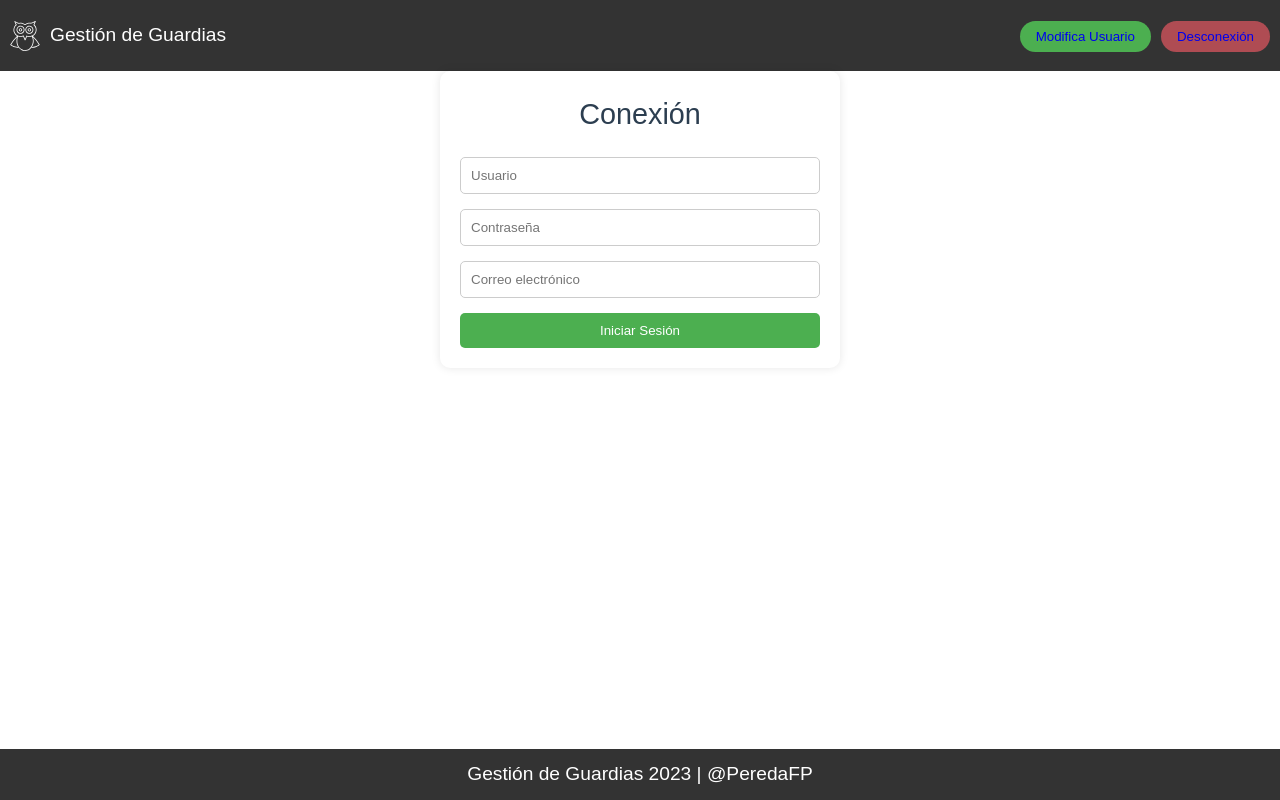
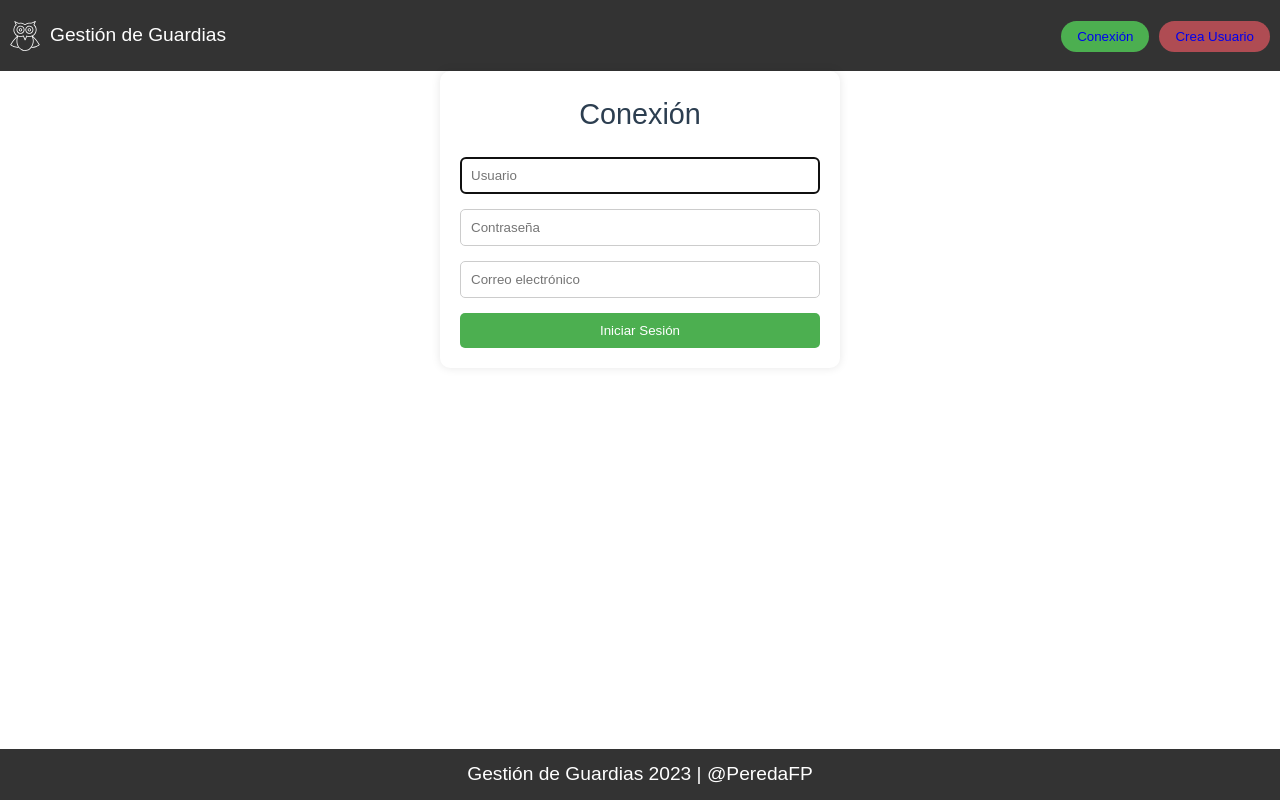
Before and after one commit to PEREDAFP/guardias, a Vue app: page /login in a window 1280 px wide. Built offline with nearby package versions, Linux system fonts and the light colour scheme; the HTML template or start-up script is replaced by a standard one.

Commit message:
modificamos las rutas y lo dejamos preparado para la clase de 2DAW

```diff
--- a/src/components/cabecera/botoneraPrincipal.vue
+++ b/src/components/cabecera/botoneraPrincipal.vue
@@ -1,5 +1,4 @@
 <script setup lang="ts">
-//import { toRefs } from 'vue'
 //Textos obtenidos del .env
 const LOGIN: string = import.meta.env.VITE_LOGIN
 const LOGOUT: string = import.meta.env.VITE_LOGOUT
@@ -9,11 +8,12 @@ const MODIFICA_USUARIO: string  = import.meta.env.VITE_MODIFICA_USUARIO
 interface Props {
   conectado: boolean
 }
-const conectado = defineProps<Props>()
+const props = defineProps<Props>()
+
 </script>
 
 <template>
-  <div v-if="!conectado">
+  <div v-if="!props.conectado">
     <!-- Si no estamos conectados -->
     <button id="login-button">
       <RouterLink to="login"> {{ LOGIN }} </RouterLink>
--- a/src/components/cabeceraPrincipal.vue
+++ b/src/components/cabeceraPrincipal.vue
@@ -16,6 +16,7 @@ const { conectado } = storeToRefs(usuario)
 
 const TextoCabecera: string = import.meta.env.VITE_CABECERA
 const enlaces: RouteLink[] = getRoutes(router)
+
 </script>
 <template>
   <header>
--- a/src/components/formularios/formularioAcceso.vue
+++ b/src/components/formularios/formularioAcceso.vue
@@ -14,7 +14,7 @@ const EMAIL: string = import.meta.env.VITE_EMAIL
 
 
 import { useUsuarioStore } from '@/stores/usuario'
-import { reactive, ref } from 'vue'
+import { reactive, ref, onMounted } from 'vue'
 import type { Ref } from 'vue'
 import type { Usuario } from '@/components/interfaces'
 import { useRouter } from 'vue-router'
@@ -43,15 +43,19 @@ const conecta = () => {
   }
 
 }
+
+const foco = ref<HTMLInputElement | null>(null)
+onMounted(() => {
+  if (foco.value !== null) foco.value.focus()
+})
 </script>
 
 <template>
   <div class="login-container">
     <h2>{{ CONEXION }}</h2>
     <form @submit.prevent="conecta()">
-      <input v-model = "usuario.login" class="login-input" type="text" :placeholder="INPUTUSUARIO" :required="true" />
+      <input ref="foco" v-model = "usuario.login" class="login-input" type="text" :placeholder="INPUTUSUARIO" :required="true" />
       <input v-model = "password" class="login-input" type="password" :placeholder="INPUTPASSWORD" :required="true" />
-      <!--Eliminaremos esto al obtener el email de la BBDD. Es para probar con modificación-->
       <input
         v-model="usuario.email"
         class="login-input"
--- a/src/components/formularios/formularioLogout.vue
+++ b/src/components/formularios/formularioLogout.vue
@@ -20,7 +20,6 @@ const desconecta = () => {
     <form @submit.prevent="desconecta">
       <button class="create-user-button" type="submit">{{ LOGOUT }}</button>
     </form>
-    <h1>{{ useUsuario.informacionUsuario() }}</h1>
   </div>
 </template>
 
--- a/src/components/formularios/formularioModificaUsuario.vue
+++ b/src/components/formularios/formularioModificaUsuario.vue
@@ -53,7 +53,7 @@ const PASSWORD_DEBEN_SER_IGUALES = import.meta.env.VITE_PASSWORD_DEBEN_SER_IGUAL
       <button v-if="password === repassword" button class="login-button" type="submit">{{ BOTONGUARDAR }}</button>
       <h2 v-else>{{ PASSWORD_DEBEN_SER_IGUALES }}</h2>
     </form>
-    <h1>{{ usuario.nivel }}</h1>
+
 
   </div>
 </template>
--- /dev/null
+++ b/src/components/notFound.vue
@@ -0,0 +1,16 @@
+<script setup lang="ts">
+
+</script>
+
+
+<template>
+    <div>
+        <h1>Ruta no encontrada</h1>
+
+    </div>
+</template>
+
+
+<style scoped>
+
+</style>
--- a/src/router/index.ts
+++ b/src/router/index.ts
@@ -2,6 +2,7 @@ import { createRouter, createWebHistory } from 'vue-router'
 import inicioComponente from '@/components/inicioComponente.vue'
 import componenteUno from '@/components/paraProbar/componenteUno.vue'
 import componenteDos from '@/components/paraProbar/componenteDos.vue'
+import notFound from '@/components/notFound.vue'
 
 /* con el componente tres haremos un lazy loaded
 import componenteTres from '@/components/paraProbar/componenteTres.vue'
@@ -74,25 +75,28 @@ const router = createRouter({
       name: 'modificaUser',
       component: () => import('@/components/formularios/formularioModificaUsuario.vue')
     },
-
     {
       path: '/:pathMatch(.*)*',
-      redirect: () => ({ name: 'inicio' })
+      component: inicioComponente,
+
     }
+
   ]
 })
 
-//OJO si se quiere trabajar con pinia y router hay que hacerlo así
 
-router.beforeEach((to, from, next) => {
-  //En esta tabla añadimos las rutas que pueden accederse sin estar conectados
-  const rutasSinLogin:string[] = ['login', 'createlogin', 'inicio']
+router.beforeEach( (to, from, next ) => {
+  //Recuerda que esto es un mal código para probar la limitación de acceso a nuestras rutas
+  //Debes trabajar con autentificación tipo oAuto2 + JWT
   const usuario = useUsuarioStore()
   const { conectado } = storeToRefs(usuario)
-  if (!conectado.value) {
-    //if (to.name == 'login' || to.name == 'createlogin' || to.name === 'inicio') next()
-    if (rutasSinLogin.includes(to.name as string)) next()
-  } else next() //Implementaremos los filtros a rutas de Jefatura de Estudios
+  if (!conectado.value)
+  if (!conectado){
+    if ((to.name === 'login') || (to.name === 'createlogin'))  next()
+    next({ name: 'login' })
+  }
+
+  next()
+
 })
-
 export default router
--- a/src/stores/composables/useUsuario.ts
+++ /dev/null
@@ -1,13 +0,0 @@
-import { useUsuarioStore } from '@/stores/usuario'
-import { storeToRefs } from 'pinia'
-import { ref } from 'vue'
-
-const usuario = useUsuarioStore()
-const { conectado } = storeToRefs(usuario)
-export const useUsuario = () => {
-  const login = ref<boolean>(conectado.value)
-
-  return {
-    login
-  }
-}
```
